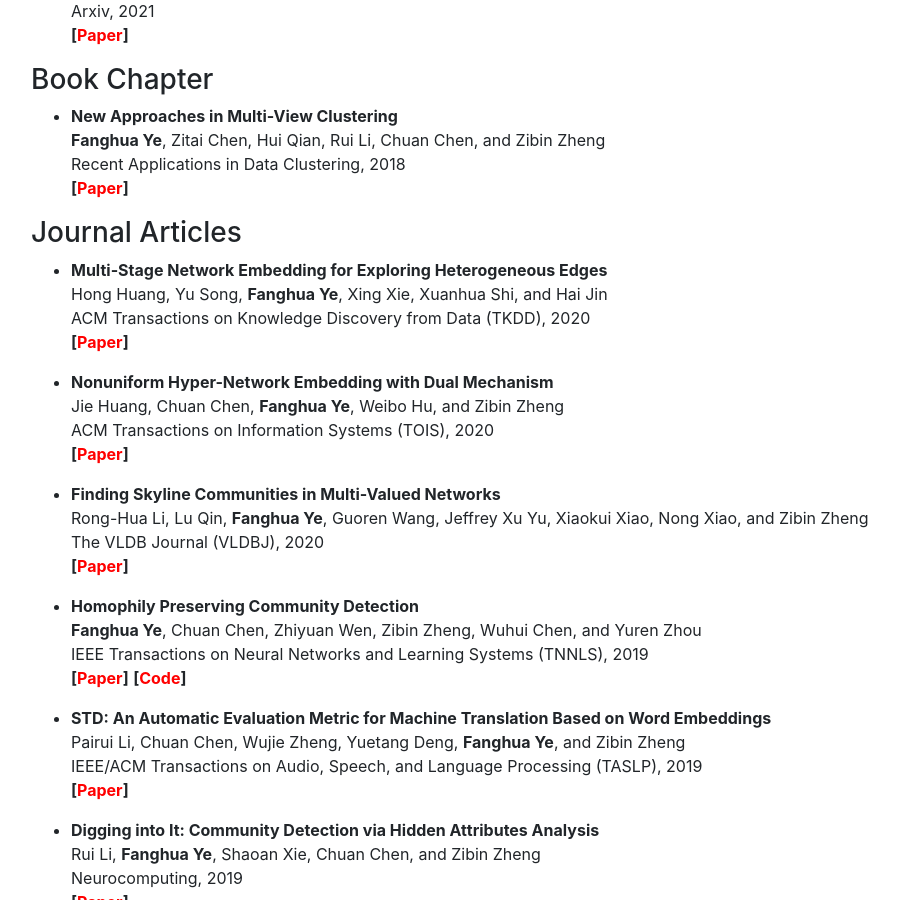
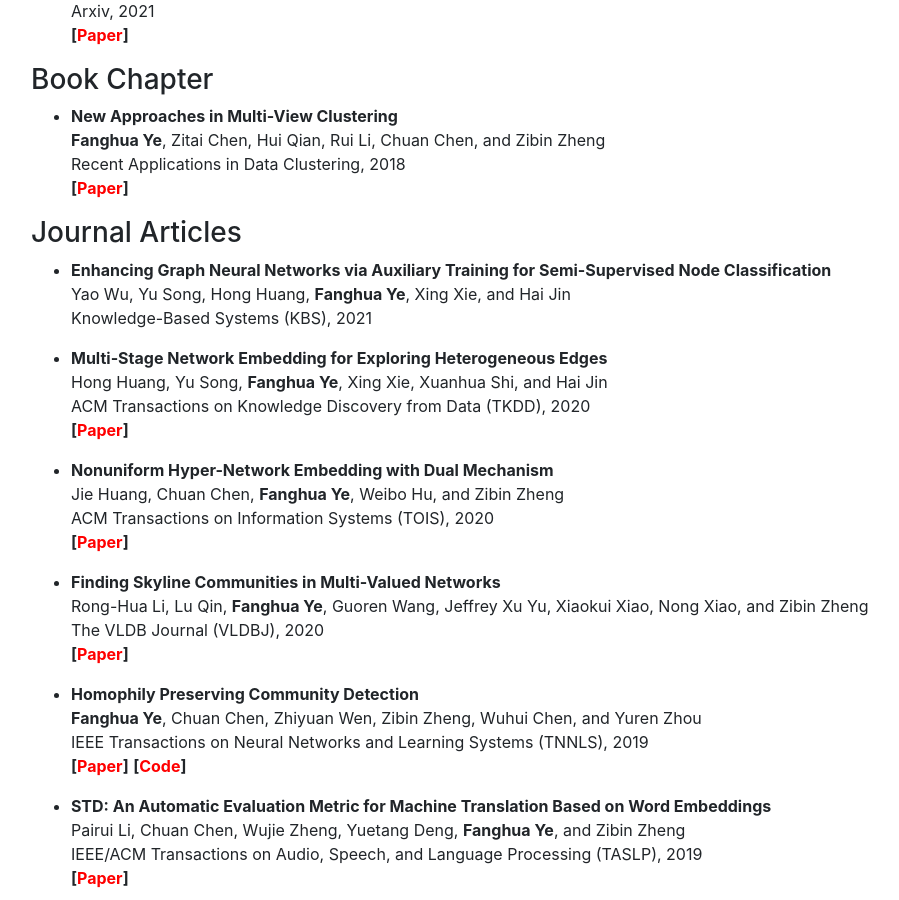
Before and after one commit to smartyfh/marvelous-mars-26de4, a Jekyll site: the page built from pages/publications.md, in a window 1280 px wide and 900 px high, scrolled down 365 px. Shown: the whole window, without its empty margins (74-973 px from the left). Built offline with Jekyll 4.4.1, drawn with Linux system fonts in a browser that asks for light colours; nearby versions of some CDN libraries; comment, search, counter and statistics services are not loaded.

Commit message:
Update publications.md

```diff
--- a/pages/publications.md
+++ b/pages/publications.md
@@ -31,6 +31,10 @@ last-updated: 2020-10-30 5:55 PM
 
 
 ### Journal Articles
+
++ **Enhancing Graph Neural Networks via Auxiliary Training for Semi-Supervised Node Classification**<br/>
+  Yao Wu, Yu Song, Hong Huang, **Fanghua Ye**, Xing Xie, and Hai Jin<br/>
+  Knowledge-Based Systems (KBS), 2021
 
 + **Multi-Stage Network Embedding for Exploring Heterogeneous Edges**<br/>
   Hong Huang, Yu Song, **Fanghua Ye**, Xing Xie, Xuanhua Shi, and Hai Jin<br/>
```
